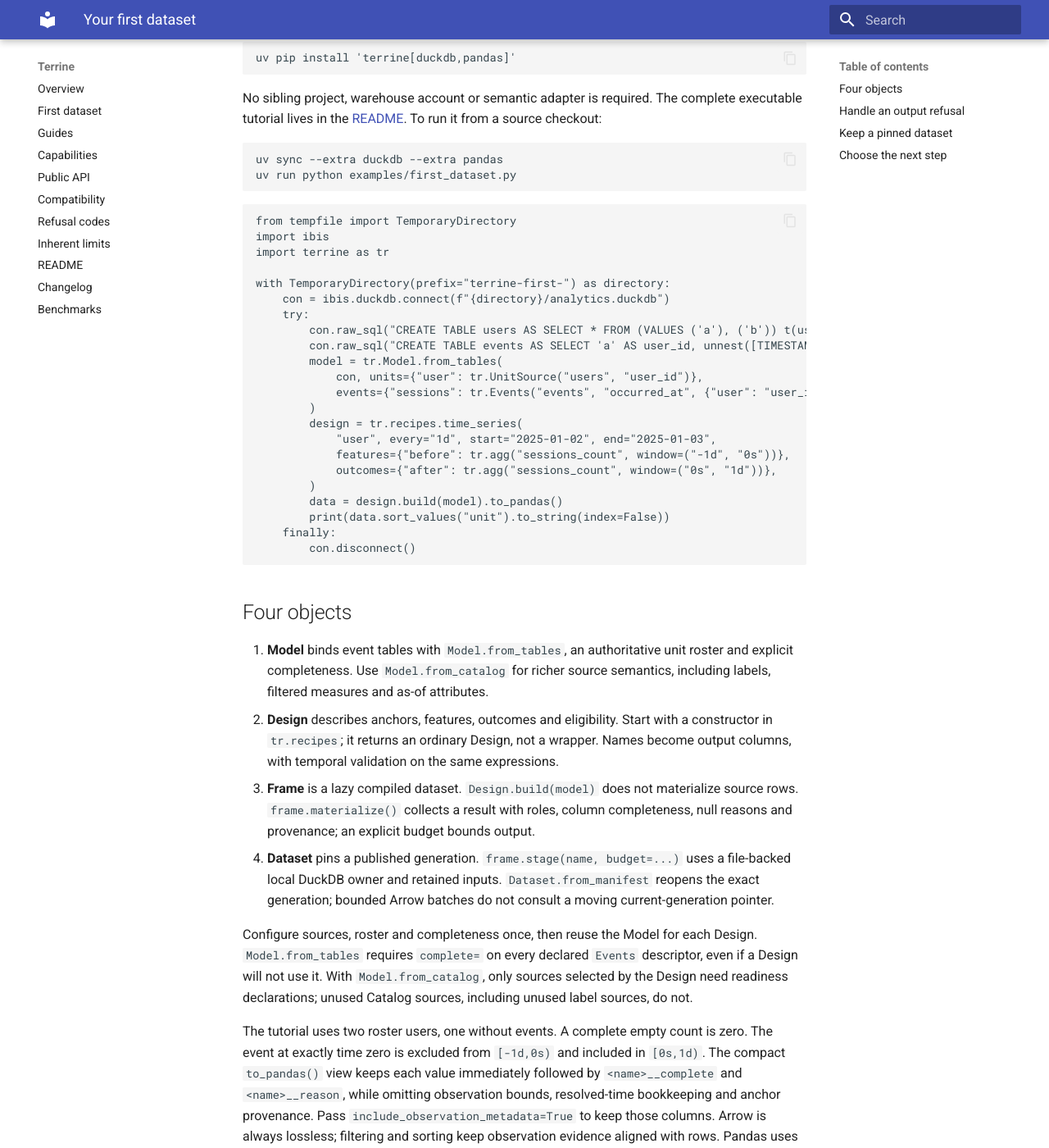
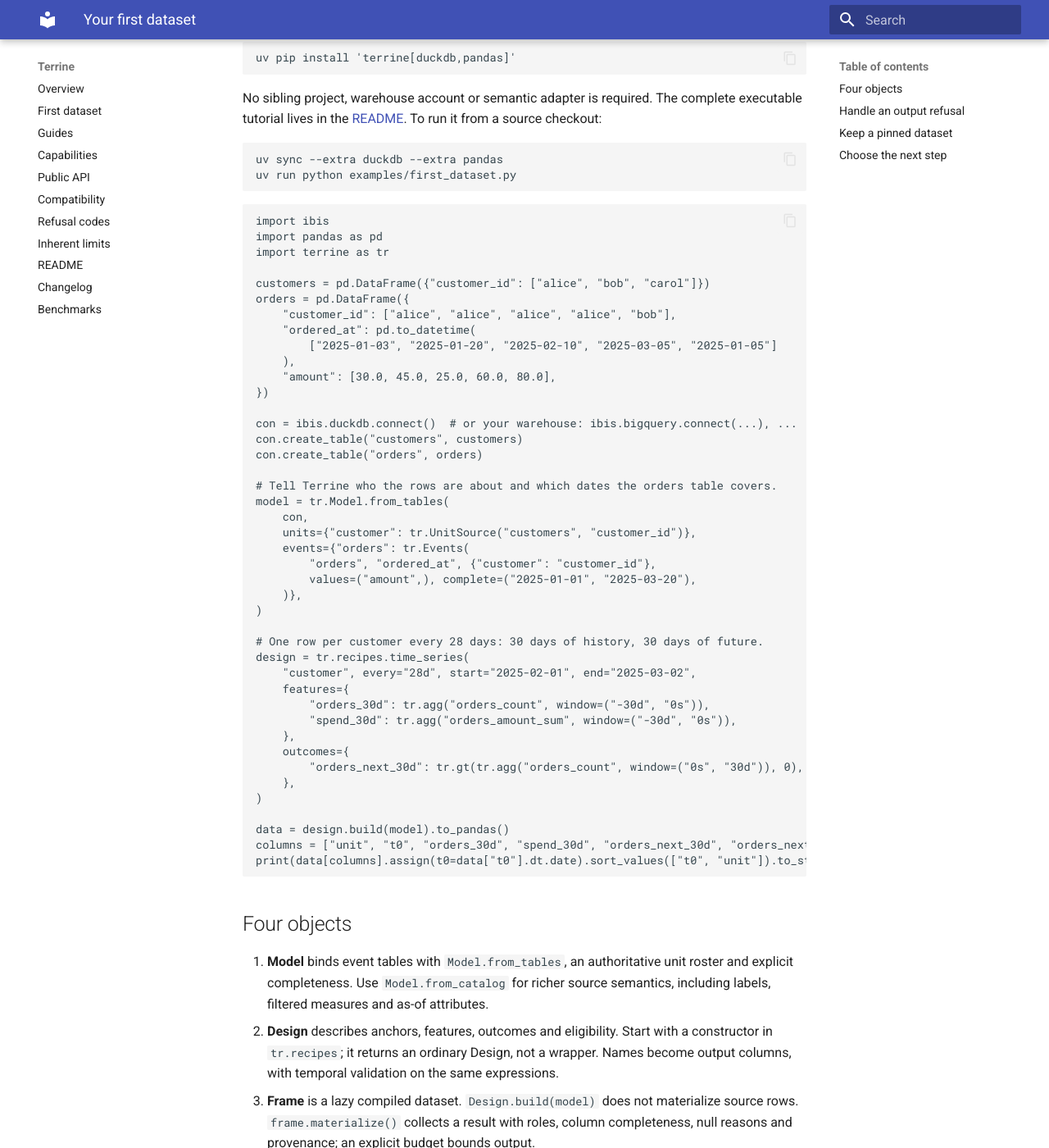
Before and after one commit to kylejcaron/terrine, an MkDocs documentation site: the page built from docs/guides/first-dataset.md, in a window 1280 px wide and 1400 px high, scrolled down 196 px. Shown: the whole window at 82% size. Built offline with MkDocs 1.6.1 and Material for MkDocs 9.7.7, drawn with Linux system fonts in a browser that asks for light colours; some of the changed text lies outside the part shown.

Commit message:
docs: rewrite the README around a churn training table

````diff
--- a/README.md
+++ b/README.md
@@ -1,107 +1,137 @@
 # terrine
 
-Terrine turns event tables and an explicit unit roster into analytical and ML datasets with point-in-time features and future outcomes.
-You declare what each row means, its time zero and source completeness; Terrine compiles the dataset and preserves the difference between observed zero and unknown.
+**Build training data from event logs without leaking the future.**
 
-The example below produces these value columns (`anchor_id` and `t0` omitted here):
+You have event tables: orders, sessions, payments. You want a modeling table with one row per customer per snapshot date, with features computed from the past and labels from the future. Terrine builds that table in your warehouse (DuckDB, PostgreSQL, BigQuery or Snowflake) from a few lines of Python.
 
-| unit | before | before__complete | before__reason | after | after__complete | after__reason |
-| --- | ---: | --- | --- | ---: | --- | --- |
-| a | 1 | true | null | 2 | true | null |
-| b | 0 | true | null | 0 | true | null |
+## Why not just write the SQL?
 
-## Install
+Hand-built training sets tend to have three bugs that don't raise errors:
 
-Requires CPython 3.13 or 3.14. Install the DuckDB backend and pandas for this example:
+- **Leakage.** A feature window reaches past the snapshot date, so the model trains on information it won't have at prediction time.
+- **Missing zeros.** Customers with no orders drop out of a `GROUP BY` instead of showing `0`.
+- **Fake negatives.** For recent snapshots the label window hasn't finished yet, so "no order in the next 30 days" looks like churn.
+
+Terrine rules these out. Features can only look backwards from the snapshot. Every customer in your customer table gets a row. A label whose future isn't in the data yet is null, with a reason, rather than `False`.
+
+## Example: a churn training table
 
 ```sh
-uv pip install 'terrine[duckdb,pandas]'
+pip install --pre "terrine[duckdb,pandas]"
 ```
-
-Use `terrine[duckdb]` for Arrow-only workflows, or add the `polars` extra for Polars.
-
-## Build a study dataset
-
-Run this locally: the temporary DuckDB database contains two users, including `b` with no events. Nothing is uploaded.
 
 <!-- --8<-- [start:first-dataset] -->
 ```python
-from tempfile import TemporaryDirectory
 import ibis
+import pandas as pd
 import terrine as tr
 
-with TemporaryDirectory(prefix="terrine-first-") as directory:
-    con = ibis.duckdb.connect(f"{directory}/analytics.duckdb")
-    try:
-        con.raw_sql("CREATE TABLE users AS SELECT * FROM (VALUES ('a'), ('b')) t(user_id)")
-        con.raw_sql("CREATE TABLE events AS SELECT 'a' AS user_id, unnest([TIMESTAMP '2025-01-01 12:00:00', TIMESTAMP '2025-01-02 00:00:00', TIMESTAMP '2025-01-02 12:00:00']) AS occurred_at")
-        model = tr.Model.from_tables(
-            con, units={"user": tr.UnitSource("users", "user_id")},
-            events={"sessions": tr.Events("events", "occurred_at", {"user": "user_id"}, complete=("2025-01-01", "2025-01-03"))},
-        )
-        design = tr.recipes.time_series(
-            "user", every="1d", start="2025-01-02", end="2025-01-03",
-            features={"before": tr.agg("sessions_count", window=("-1d", "0s"))},
-            outcomes={"after": tr.agg("sessions_count", window=("0s", "1d"))},
-        )
-        data = design.build(model).to_pandas()
-        print(data.sort_values("unit").to_string(index=False))
-    finally:
-        con.disconnect()
+customers = pd.DataFrame({"customer_id": ["alice", "bob", "carol"]})
+orders = pd.DataFrame({
+    "customer_id": ["alice", "alice", "alice", "alice", "bob"],
+    "ordered_at": pd.to_datetime(
+        ["2025-01-03", "2025-01-20", "2025-02-10", "2025-03-05", "2025-01-05"]
+    ),
+    "amount": [30.0, 45.0, 25.0, 60.0, 80.0],
+})
+
+con = ibis.duckdb.connect()  # or your warehouse: ibis.bigquery.connect(...), ...
+con.create_table("customers", customers)
+con.create_table("orders", orders)
+
+# Tell Terrine who the rows are about and which dates the orders table covers.
+model = tr.Model.from_tables(
+    con,
+    units={"customer": tr.UnitSource("customers", "customer_id")},
+    events={"orders": tr.Events(
+        "orders", "ordered_at", {"customer": "customer_id"},
+        values=("amount",), complete=("2025-01-01", "2025-03-20"),
+    )},
+)
+
+# One row per customer every 28 days: 30 days of history, 30 days of future.
+design = tr.recipes.time_series(
+    "customer", every="28d", start="2025-02-01", end="2025-03-02",
+    features={
+        "orders_30d": tr.agg("orders_count", window=("-30d", "0s")),
+        "spend_30d": tr.agg("orders_amount_sum", window=("-30d", "0s")),
+    },
+    outcomes={
+        "orders_next_30d": tr.gt(tr.agg("orders_count", window=("0s", "30d")), 0),
+    },
+)
+
+data = design.build(model).to_pandas()
+columns = ["unit", "t0", "orders_30d", "spend_30d", "orders_next_30d", "orders_next_30d__reason"]
+print(data[columns].assign(t0=data["t0"].dt.date).sort_values(["t0", "unit"]).to_string(index=False))
 ```
 <!-- --8<-- [end:first-dataset] -->
 
-**Model → Design → Frame → Dataset:** bind tables, describe rows, build lazily, then collect or optionally stage a pinned generation.
-The event at midnight belongs to `after`, not `before`. The compact pandas view keeps each value's `__complete` / `__reason` columns; [Arrow retains all observation metadata](https://github.com/kylejcaron/terrine/blob/main/docs/guides/common-stack-interop.md#bounded-frames).
-See [your first dataset](https://github.com/kylejcaron/terrine/blob/main/docs/guides/first-dataset.md) for budgets, refusals and staging.
+```text
+ unit         t0  orders_30d  spend_30d orders_next_30d orders_next_30d__reason
+alice 2025-02-01           2       75.0            True                    <NA>
+  bob 2025-02-01           1       80.0           False                    <NA>
+carol 2025-02-01           0        0.0           False                    <NA>
+alice 2025-03-01           1       25.0            <NA>     incomplete_coverage
+  bob 2025-03-01           0        0.0            <NA>     incomplete_coverage
+carol 2025-03-01           0        0.0            <NA>     incomplete_coverage
+```
 
-## Datasets you can build
+(Only some columns are printed; `t0` is shown as a date.)
 
-Each `tr.recipes` constructor returns an ordinary, editable `Design`; the [low-level API](https://github.com/kylejcaron/terrine/blob/main/docs/guides/public-api.md) remains available.
+Reading the output:
 
-| Dataset | What a row represents |
+- **Carol has no orders** but still has rows, with `0` features and a `False` label.
+- **Alice's February 10 order** makes her February 1 label `True`, and it counts in her March 1 features. The same order is the future for one row and the past for the next.
+- **The March labels are unknown.** Their 30-day window runs past March 20, where the orders data ends. Training on them as `False` would teach the model that everyone churns.
+
+Terrine names metrics after your table and columns: `orders_count`, `orders_amount_sum` and `orders_amount_mean`. Every value has a `<name>__complete` flag and a `<name>__reason` column, so you can filter or impute deliberately.
+
+## The four ideas
+
+| Idea | In the example |
 | --- | --- |
-| [Time series](https://github.com/kylejcaron/terrine/blob/main/docs/guides/temporal-engine.md#scheduled-time-series) | A roster unit at each scheduled anchor. |
-| [Trial panels](https://github.com/kylejcaron/terrine/blob/main/docs/guides/sequential-panels.md#scheduled-trial-panels) | An eligible unit at each trial time zero. |
-| [Event panels](https://github.com/kylejcaron/terrine/blob/main/docs/guides/sequential-panels.md#event-panels) | A selected event and relative period. |
-| [Conditional events](https://github.com/kylejcaron/terrine/blob/main/docs/guides/common-feature-patterns.md#conditional-events) | An expression evaluated relative to a label-filtered event, not a separate constructor. |
-| [LTV / cohorts](https://github.com/kylejcaron/terrine/blob/main/docs/guides/trajectories-survival.md#cumulative-ltv) | A unit's cumulative value at an age since cohort entry. |
-| [Survival / life tables](https://github.com/kylejcaron/terrine/blob/main/docs/guides/trajectories-survival.md#survival-records) | A unit's elapsed event/censor duration, or a group's risk interval. |
-| [State panels](https://github.com/kylejcaron/terrine/blob/main/docs/guides/state-panels.md) | A unit-period transition from prior to response state. |
-| [Event sequences](https://github.com/kylejcaron/terrine/blob/main/docs/guides/temporal-engine.md#bounded-event-sequences-and-event-time-origins) | An event anchor with a bounded, ordered sequence. |
+| **Unit:** who each row is about, read from a table so nobody silently drops out | `customers.customer_id` |
+| **t0:** the snapshot time of each row | every 28 days from 2025-02-01 |
+| **Windows:** relative to t0, start included, end excluded. Features must end by t0; outcomes start at t0 | `("-30d", "0s")` is the 30 days before t0; `("0s", "30d")` is the 30 days after |
+| **Completeness:** the date range each event table fully covers. Outside it, values are unknown, not zero | `complete=("2025-01-01", "2025-03-20")` |
 
-[Common feature patterns](https://github.com/kylejcaron/terrine/blob/main/docs/guides/common-feature-patterns.md): rolling windows, active-before eligibility, attributes at t0, recency and true/false labels.
+## Other datasets
 
-## Five rules
+`tr.recipes` covers the usual shapes. Each one returns a normal `Design` you can edit.
 
-1. **Choose t0.** Every row has an explicit time zero: fixed, scheduled or event-based.
-2. **Use half-open windows.** `[start, end)` includes the start, excludes the end; offsets are elapsed durations, not calendar dates.
-3. **Features before, outcomes after.** Features and eligibility cannot look beyond the pre-t0 cutoff; outcomes describe follow-up.
-4. **Declare completeness.** `Model.from_tables` requires `complete=` on every `Events` descriptor; with `Model.from_catalog`, only sources selected by the Design need `Coverage`.
-   Both declare complete local days, never inferred from the latest event.
-5. **Null is not zero.** A complete empty count is zero; unavailable values stay null with `__reason`. Unknown eligibility refuses export rather than silently dropping a row.
+| You want | Recipe | Guide |
+| --- | --- | --- |
+| Churn, propensity, forecasting features with labels | `time_series` | [Scheduled time series](https://github.com/kylejcaron/terrine/blob/main/docs/guides/temporal-engine.md#scheduled-time-series) |
+| Customer lifetime value curves by cohort | `ltv` | [Cumulative LTV](https://github.com/kylejcaron/terrine/blob/main/docs/guides/trajectories-survival.md#cumulative-ltv) |
+| Time-to-event / survival analysis | `survival`, `life_table` | [Survival records](https://github.com/kylejcaron/terrine/blob/main/docs/guides/trajectories-survival.md#survival-records) |
+| Behavior before and after an event (event study) | `event_panel` | [Event panels](https://github.com/kylejcaron/terrine/blob/main/docs/guides/sequential-panels.md#event-panels) |
+| Repeated eligibility for observational "trials" | `trial_panel` | [Trial panels](https://github.com/kylejcaron/terrine/blob/main/docs/guides/sequential-panels.md#scheduled-trial-panels) |
+| State changes such as plan upgrades and downgrades | `state_panel` | [State panels](https://github.com/kylejcaron/terrine/blob/main/docs/guides/state-panels.md) |
+| The last N events before a point in time | `event_sequence` | [Event sequences](https://github.com/kylejcaron/terrine/blob/main/docs/guides/temporal-engine.md#bounded-event-sequences-and-event-time-origins) |
 
-## Supported warehouses
+More feature recipes are in [common feature patterns](https://github.com/kylejcaron/terrine/blob/main/docs/guides/common-feature-patterns.md): recency, "active in the last N days" filters, attributes as of t0, conversions after a purchase, and true/false labels.
 
-| Backend | Dataset execution | Staging / publication |
-| --- | --- | --- |
-| DuckDB | Reference backend; local tables | Supported |
-| PostgreSQL 16 | Direct Frame materialization | DuckDB only |
-| BigQuery | Direct Frame materialization | DuckDB only |
-| Snowflake | Direct Frame materialization | DuckDB only |
-| Other Ibis backends | Read-only, unverified; needs `allow_unverified=True` per Model | Refused |
+## Where it runs
 
-See [backend compatibility](https://github.com/kylejcaron/terrine/blob/main/docs/guides/backend-compatibility.md) for extras, consistent-read semantics, supported operations, precision, the unverified opt-in tier and executable warehouse examples.
+Queries run where your data lives; nothing is uploaded. Results come back as pandas, Polars or Arrow.
 
-## Guides
+| Backend | Status |
+| --- | --- |
+| DuckDB | Reference backend; can also save versioned datasets |
+| PostgreSQL 16, BigQuery, Snowflake | Verified: results match DuckDB |
+| Other Ibis backends | Read-only, unverified; opt in with `allow_unverified=True` |
 
-- [All guides](https://github.com/kylejcaron/terrine/blob/main/docs/guides/index.md) · [Capabilities](https://github.com/kylejcaron/terrine/blob/main/docs/guides/capabilities.md) · [Inherent limits](https://github.com/kylejcaron/terrine/blob/main/docs/guides/limitations.md) · [Refusal codes](https://github.com/kylejcaron/terrine/blob/main/docs/reference/refusals.md)
-- [Training/scoring and saved dataset definitions](https://github.com/kylejcaron/terrine/blob/main/docs/guides/ml-staging.md) · [Library hand-offs](https://github.com/kylejcaron/terrine/blob/main/docs/guides/library-handoffs.md) (Terrine makes no causal estimates or identification claims)
-- [Durable runtime and saved plans](https://github.com/kylejcaron/terrine/blob/main/docs/guides/materialization-runtime.md) · [Owned inputs](https://github.com/kylejcaron/terrine/blob/main/docs/guides/materialization-runtime.md#owned-inputs-for-repeated-builds)
-- [Restricted dataset tools](https://github.com/kylejcaron/terrine/blob/main/docs/guides/dataset-agent-tools.md) · [Airflow, Dagster and dbt](https://github.com/kylejcaron/terrine/blob/main/docs/guides/orchestrators.md)
-- [Cost and data residency](https://github.com/kylejcaron/terrine/blob/main/docs/guides/cost-and-residency.md) · [Synthetic worlds with independent expected rows](https://github.com/kylejcaron/terrine/blob/main/docs/guides/synthetic-worlds.md)
+See [backend compatibility](https://github.com/kylejcaron/terrine/blob/main/docs/guides/backend-compatibility.md) for extras and details.
 
-Contributing? See [CONTRIBUTING.md](https://github.com/kylejcaron/terrine/blob/main/CONTRIBUTING.md) for setup, test tiers and the Contributor License Agreement.
+## Learn more
+
+- [Your first dataset](https://github.com/kylejcaron/terrine/blob/main/docs/guides/first-dataset.md): this example step by step, with output limits and saved datasets.
+- [Training and scoring sets](https://github.com/kylejcaron/terrine/blob/main/docs/guides/ml-staging.md): reproducible train/score tables and saved definitions.
+- [Library hand-offs](https://github.com/kylejcaron/terrine/blob/main/docs/guides/library-handoffs.md): pass datasets to modeling libraries. Terrine builds data and makes no causal claims.
+- [All guides](https://github.com/kylejcaron/terrine/blob/main/docs/guides/index.md), [limitations](https://github.com/kylejcaron/terrine/blob/main/docs/guides/limitations.md) and [error codes](https://github.com/kylejcaron/terrine/blob/main/docs/reference/refusals.md).
+
+Contributing? See [CONTRIBUTING.md](https://github.com/kylejcaron/terrine/blob/main/CONTRIBUTING.md).
 
 ## License
 
--- a/docs/guides/first-dataset.md
+++ b/docs/guides/first-dataset.md
@@ -9,7 +9,7 @@
 
 No sibling project, warehouse account or semantic adapter is required. The
 complete executable tutorial lives in the
-[README](../../README.md#build-a-study-dataset). To run it from a source checkout:
+[README](../../README.md#example-a-churn-training-table). To run it from a source checkout:
 
 ```sh
 uv sync --extra duckdb --extra pandas
@@ -39,9 +39,11 @@
 sources selected by the Design need readiness declarations; unused Catalog
 sources, including unused label sources, do not.
 
-The tutorial uses two roster users, one without events. A complete empty count
-is zero. The event at exactly time zero is excluded from `[-1d,0s)` and included
-in `[0s,1d)`. The compact `to_pandas()` view keeps each value immediately followed
+The tutorial has three customers; `carol` has no orders. A complete empty count
+is zero, and every roster customer gets a row. An order at exactly time zero
+would be excluded from `[-30d,0s)` and included in `[0s,30d)`. Labels whose
+window extends past the declared completeness end are null with reason
+`incomplete_coverage`, not false. The compact `to_pandas()` view keeps each value immediately followed
 by `<name>__complete` and `<name>__reason`, while omitting observation bounds,
 resolved-time bookkeeping and anchor provenance. Pass
 `include_observation_metadata=True` to keep those columns. Arrow is always
@@ -55,10 +57,9 @@
 
 ## Handle an output refusal
 
-For these next snippets, keep the tutorial's connection open: put them inside
-its `try` block, before `finally`. A one-row output cap cannot return the two
-roster users. Catch its stable refusal code, then choose a sufficient explicit
-row and byte budget:
+For these next snippets, run them after the tutorial in the same session. A
+one-row output cap cannot return six customer snapshots. Catch its stable
+refusal code, then choose a sufficient explicit row and byte budget:
 
 ```python
 frame = design.build(model)
@@ -82,20 +83,36 @@
 
 ## Keep a pinned dataset
 
-Staging is a separate, optional durable lifecycle on file-backed DuckDB. In the
-same open tutorial connection:
+Staging is a separate, optional durable lifecycle that needs a file-backed DuckDB
+database. Bind the same tables there and stage the same Design:
 
 ```python
-dataset = frame.stage("first_dataset", budget=budget)
-reopened = tr.Dataset.from_manifest(dataset.manifest, con=con)
-rows = [
-    row
-    for batch in reopened.to_arrow_batches(batch_size=2)
-    for row in batch.select(["unit", "before", "after"]).to_pylist()
-]
-assert sorted(rows, key=lambda row: row["unit"]) == [
-    {"unit": "a", "before": 1, "after": 2},
-    {"unit": "b", "before": 0, "after": 0},
+from tempfile import TemporaryDirectory
+
+with TemporaryDirectory(prefix="terrine-first-") as directory:
+    local = ibis.duckdb.connect(f"{directory}/shop.duckdb")
+    local.create_table("customers", customers)
+    local.create_table("orders", orders)
+    local_model = tr.Model.from_tables(
+        local,
+        units={"customer": tr.UnitSource("customers", "customer_id")},
+        events={"orders": tr.Events(
+            "orders", "ordered_at", {"customer": "customer_id"},
+            values=("amount",), complete=("2025-01-01", "2025-03-20"),
+        )},
+    )
+    dataset = design.build(local_model).stage("churn_training", budget=budget)
+    reopened = tr.Dataset.from_manifest(dataset.manifest, con=local)
+    rows = [
+        row
+        for batch in reopened.to_arrow_batches(batch_size=2)
+        for row in batch.select(["unit", "orders_30d"]).to_pylist()
+    ]
+    local.disconnect()
+assert sorted(rows, key=lambda row: (row["unit"], row["orders_30d"])) == [
+    {"unit": "alice", "orders_30d": 1}, {"unit": "alice", "orders_30d": 2},
+    {"unit": "bob", "orders_30d": 0}, {"unit": "bob", "orders_30d": 1},
+    {"unit": "carol", "orders_30d": 0}, {"unit": "carol", "orders_30d": 0},
 ]
 ```
 
````
Also changed, not shown: 2 other files.
